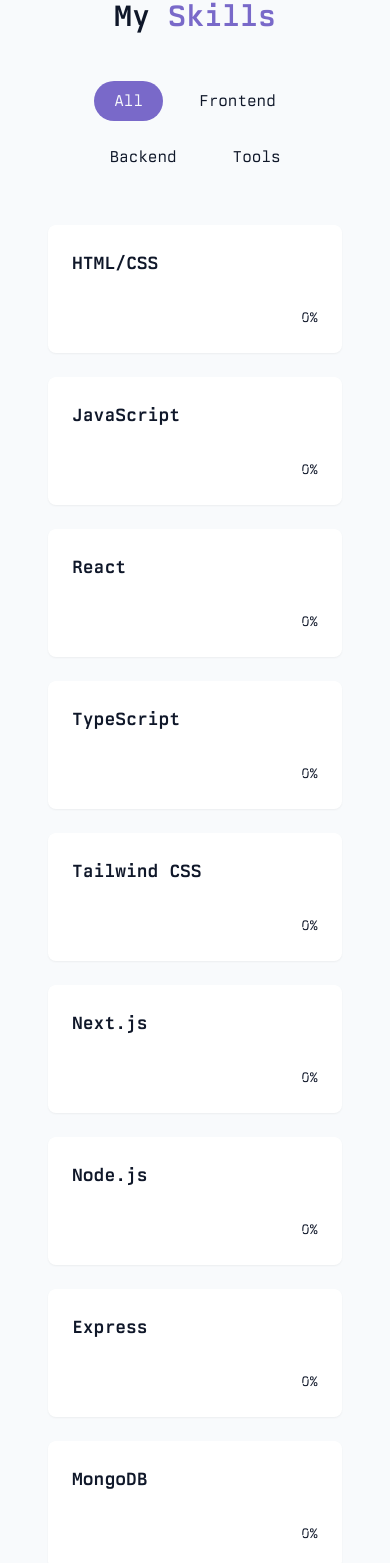
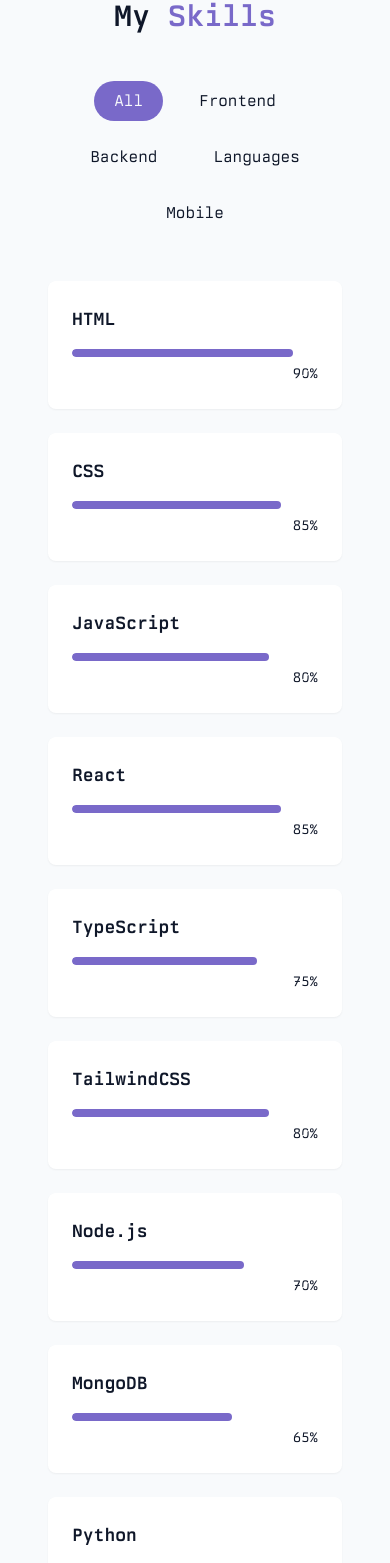
Before and after one commit to fetty-dev/react-tailwind-portfolio, a React (Vite) app: page / in a window 390 px wide. Shown: the part 2607-4170 px from the top of the page. Built offline with nearby package versions, Linux system fonts and the light colour scheme; the HTML template or start-up script is replaced by a standard one.

Commit message:
Update skills section with revised skill levels and new categories for languages and mobile development

```diff
--- a/src/components/SkillsSection.jsx
+++ b/src/components/SkillsSection.jsx
@@ -3,28 +3,27 @@
 
 const skills = [
   // Frontend
-  { name: "HTML/CSS", level: 0, category: "frontend" },
-  { name: "JavaScript", level: 0, category: "frontend" },
-  { name: "React", level: 0, category: "frontend" },
-  { name: "TypeScript", level: 0, category: "frontend" },
-  { name: "Tailwind CSS", level: 0, category: "frontend" },
-  { name: "Next.js", level: 0, category: "frontend" },
+  { name: "HTML", level: 90, category: "frontend" },
+  { name: "CSS", level: 85, category: "frontend" },
+  { name: "JavaScript", level: 80, category: "frontend" },
+  { name: "React", level: 85, category: "frontend" },
+  { name: "TypeScript", level: 75, category: "frontend" },
+  { name: "TailwindCSS", level: 80, category: "frontend" },
 
   // Backend
-  { name: "Node.js", level: 0, category: "backend" },
-  { name: "Express", level: 0, category: "backend" },
-  { name: "MongoDB", level: 0, category: "backend" },
-  { name: "PostgreSQL", level: 0, category: "backend" },
-  { name: "GraphQL", level: 0, category: "backend" },
+  { name: "Node.js", level: 70, category: "backend" },
+  { name: "MongoDB", level: 65, category: "backend" },
 
-  // Tools
-  { name: "Git/GitHub", level: 0, category: "tools" },
-  { name: "Docker", level: 0, category: "tools" },
-  { name: "Figma", level: 0, category: "tools" },
-  { name: "VS Code", level: 0, category: "tools" },
+  // Languages
+  { name: "Python", level: 75, category: "languages" },
+  { name: "C++", level: 60, category: "languages" },
+
+  // Mobile
+  { name: "Flutter", level: 70, category: "mobile" },
+  { name: "Swift", level: 65, category: "mobile" },
 ];
 
-const categories = ["all", "frontend", "backend", "tools"];
+const categories = ["all", "frontend", "backend", "languages", "mobile"];
 
 export const SkillsSection = () => {
   const [activeCategory, setActiveCategory] = useState("all");
```
